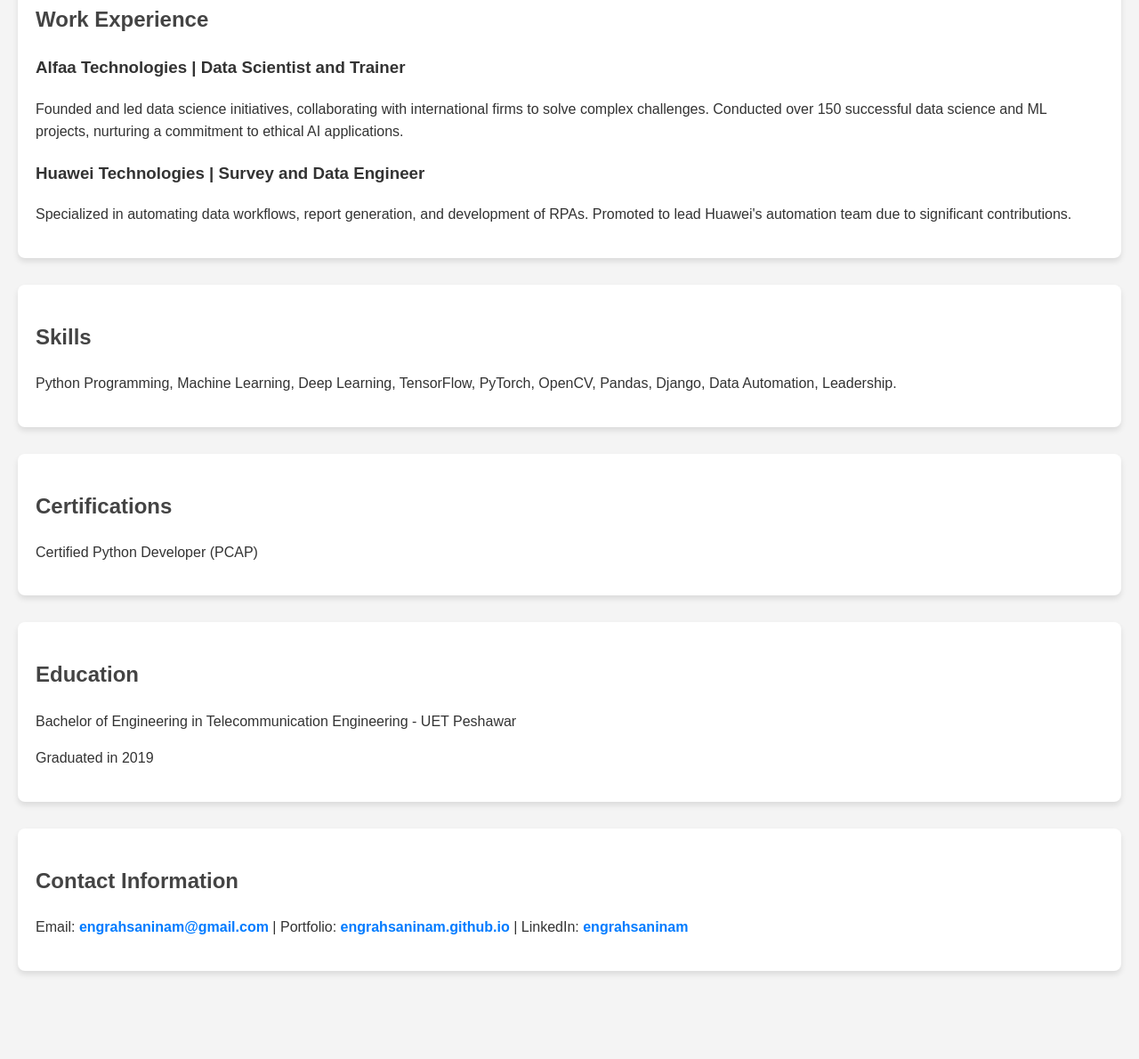
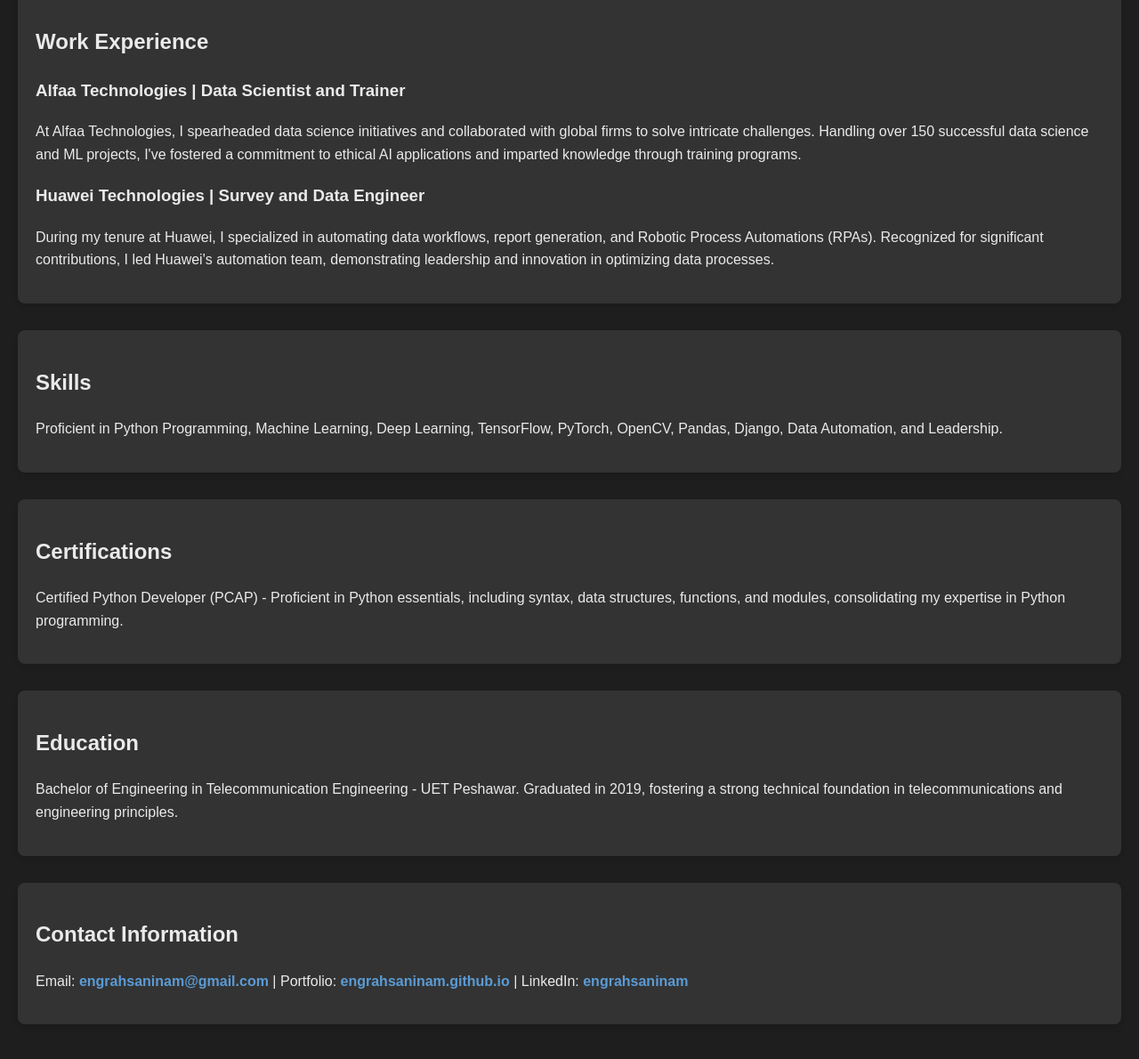
Before and after one commit to engrahsaninam/engrahsaninam.github.io, a plain HTML site: page index.html in a window 1280 px wide. Shown: the part 474-1664 px from the top of the page at 89% size. Before the commit the page ends 1615 px from the top, so only its background shows below. Drawn offline with Linux system fonts and the light colour scheme.

Commit message:
Update index.html

```diff
--- a/index.html
+++ b/index.html
@@ -1,5 +1,6 @@
 <!DOCTYPE html>
 <html lang="en">
+
 <head>
     <meta charset="UTF-8">
     <meta name="viewport" content="width=device-width, initial-scale=1.0">
@@ -9,8 +10,8 @@
             font-family: Arial, sans-serif;
             margin: 0;
             padding: 20px;
-        background-color: #f4f4f4;
-        color: #333;
+            background-color: #1E1E1E;
+            color: #EAEAEA;
             line-height: 1.6;
         }
 
@@ -21,23 +22,23 @@
 
         h1 {
             margin-bottom: 5px;
-        color: #333;
+            color: #EAEAEA;
         }
 
         h2 {
-        color: #444;
+            color: #EAEAEA;
         }
 
         .section {
             margin-bottom: 30px;
-        background-color: #fff;
+            background-color: #333;
             padding: 20px;
             border-radius: 8px;
             box-shadow: 0 4px 6px rgba(0, 0, 0, 0.1);
         }
 
         a {
-        color: #007bff;
+            color: #5B9BD5;
             text-decoration: none;
         }
 
@@ -46,46 +47,58 @@
         }
 
         .highlight {
-        color: #007bff;
+            color: #5B9BD5;
             font-weight: bold;
         }
     </style>
 </head>
+
 <body>
     <header>
         <h1>Ahsan Inam</h1>
         <p>Data Science and Machine Learning Engineer</p>
-      <p>Email: <a href="mailto:engrahsaninam@gmail.com" class="highlight">engrahsaninam@gmail.com</a> | Portfolio: <a href="https://engrahsaninam.github.io" class="highlight">engrahsaninam.github.io</a> | LinkedIn: <a href="https://www.linkedin.com/in/engrahsaninam/" class="highlight">engrahsaninam</a>
-      </p>
+        <p>Email: <a href="mailto:engrahsaninam@gmail.com" class="highlight">engrahsaninam@gmail.com</a> | Portfolio:
+            <a href="https://engrahsaninam.github.io" class="highlight">engrahsaninam.github.io</a> | LinkedIn:
+            <a href="https://www.linkedin.com/in/engrahsaninam/" class="highlight">engrahsaninam</a></p>
     </header>
+
     <div class="section">
         <h2>About Me</h2>
-      <p>I am a passionate Data Science and Machine Learning Engineer with a background in Telecommunication Engineering. Over the past years, I have developed expertise in Python programming, specializing in frameworks like PyTorch, TensorFlow, OpenCV, Pandas, Django, and more. My journey in the tech world led me to explore and apply advanced concepts in AI, including CNNs, RNNs, LSTMs, and Transformers, shaping my proficiency in these cutting-edge technologies.</p>
+        <p>I am a passionate Data Science and Machine Learning Engineer with a strong foundation in Telecommunication Engineering. Over the years, I've honed my skills in Python programming, delving into frameworks such as PyTorch, TensorFlow, OpenCV, Pandas, and Django. My focus on AI includes expertise in cutting-edge concepts like Convolutional Neural Networks (CNNs), Recurrent Neural Networks (RNNs), Long Short-Term Memory networks (LSTMs), and Transformers, facilitating innovative solutions.</p>
     </div>
+
     <div class="section">
         <h2>Work Experience</h2>
+
         <h3>Alfaa Technologies | Data Scientist and Trainer</h3>
-      <p>Founded and led data science initiatives, collaborating with international firms to solve complex challenges. Conducted over 150 successful data science and ML projects, nurturing a commitment to ethical AI applications.</p>
+        <p>At Alfaa Technologies, I spearheaded data science initiatives and collaborated with global firms to solve intricate challenges. Handling over 150 successful data science and ML projects, I've fostered a commitment to ethical AI applications and imparted knowledge through training programs.</p>
+
         <h3>Huawei Technologies | Survey and Data Engineer</h3>
-      <p>Specialized in automating data workflows, report generation, and development of RPAs. Promoted to lead Huawei's automation team due to significant contributions.</p>
+        <p>During my tenure at Huawei, I specialized in automating data workflows, report generation, and Robotic Process Automations (RPAs). Recognized for significant contributions, I led Huawei's automation team, demonstrating leadership and innovation in optimizing data processes.</p>
     </div>
+
     <div class="section">
         <h2>Skills</h2>
-      <p>Python Programming, Machine Learning, Deep Learning, TensorFlow, PyTorch, OpenCV, Pandas, Django, Data Automation, Leadership.</p>
+        <p>Proficient in Python Programming, Machine Learning, Deep Learning, TensorFlow, PyTorch, OpenCV, Pandas, Django, Data Automation, and Leadership.</p>
     </div>
+
     <div class="section">
         <h2>Certifications</h2>
-      <p>Certified Python Developer (PCAP)</p>
+        <p>Certified Python Developer (PCAP) - Proficient in Python essentials, including syntax, data structures, functions, and modules, consolidating my expertise in Python programming.</p>
     </div>
+
     <div class="section">
         <h2>Education</h2>
-      <p>Bachelor of Engineering in Telecommunication Engineering - UET Peshawar</p>
-      <p>Graduated in 2019</p>
+        <p>Bachelor of Engineering in Telecommunication Engineering - UET Peshawar. Graduated in 2019, fostering a strong technical foundation in telecommunications and engineering principles.</p>
     </div>
+
     <div class="section">
         <h2>Contact Information</h2>
-      <p>Email: <a href="mailto:engrahsaninam@gmail.com" class="highlight">engrahsaninam@gmail.com</a> | Portfolio: <a href="https://engrahsaninam.github.io" class="highlight">engrahsaninam.github.io</a> | LinkedIn: <a href="https://www.linkedin.com/in/engrahsaninam/" class="highlight">engrahsaninam</a>
-      </p>
+        <p>Email: <a href="mailto:engrahsaninam@gmail.com" class="highlight">engrahsaninam@gmail.com</a> | Portfolio:
+            <a href="https://engrahsaninam.github.io" class="highlight">engrahsaninam.github.io</a> | LinkedIn:
+            <a href="https://www.linkedin.com/in/engrahsaninam/" class="highlight">engrahsaninam</a></p>
     </div>
+
 </body>
+
 </html>
```
Lines whose indentation alone changed are shown as unchanged.
